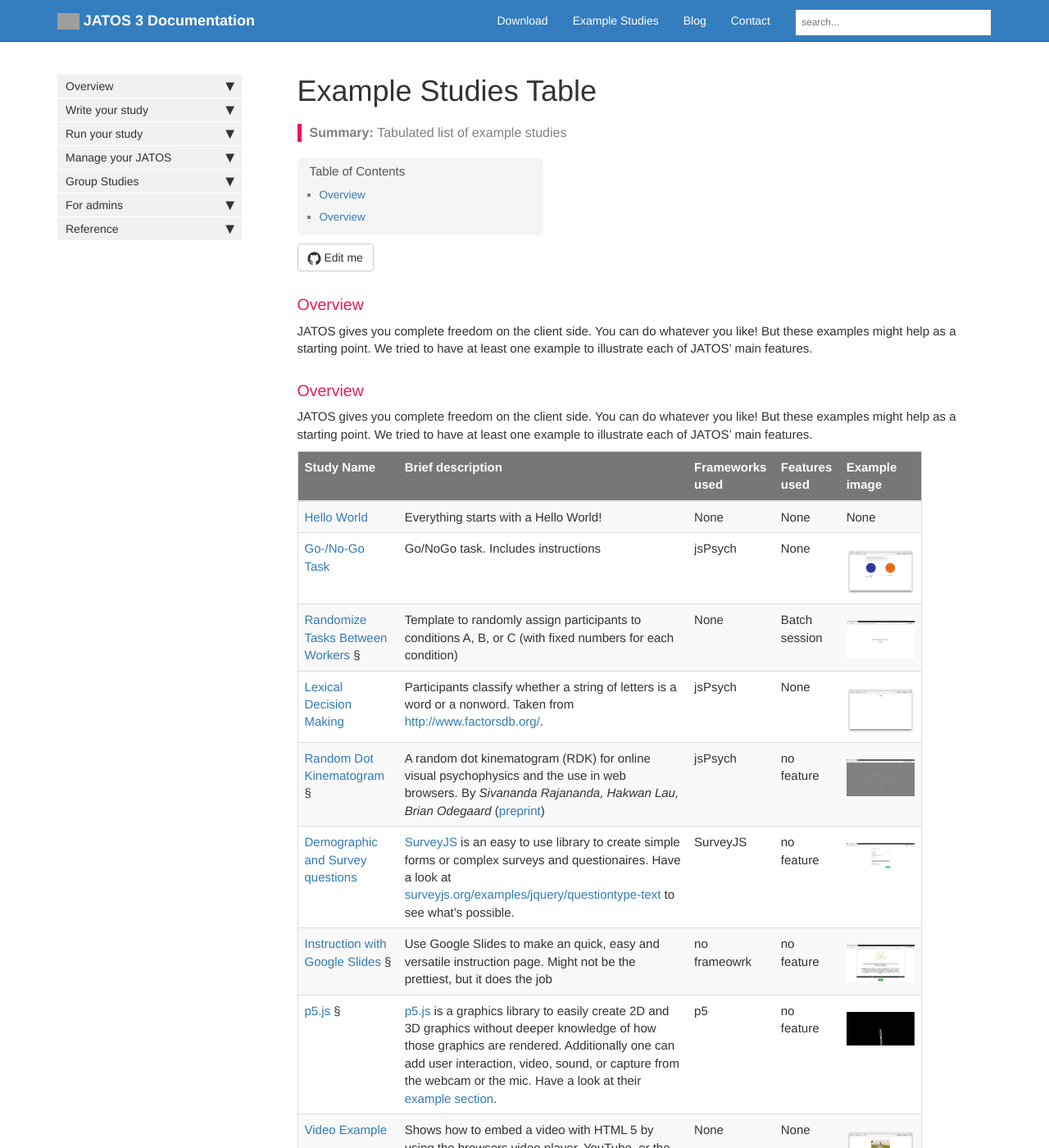
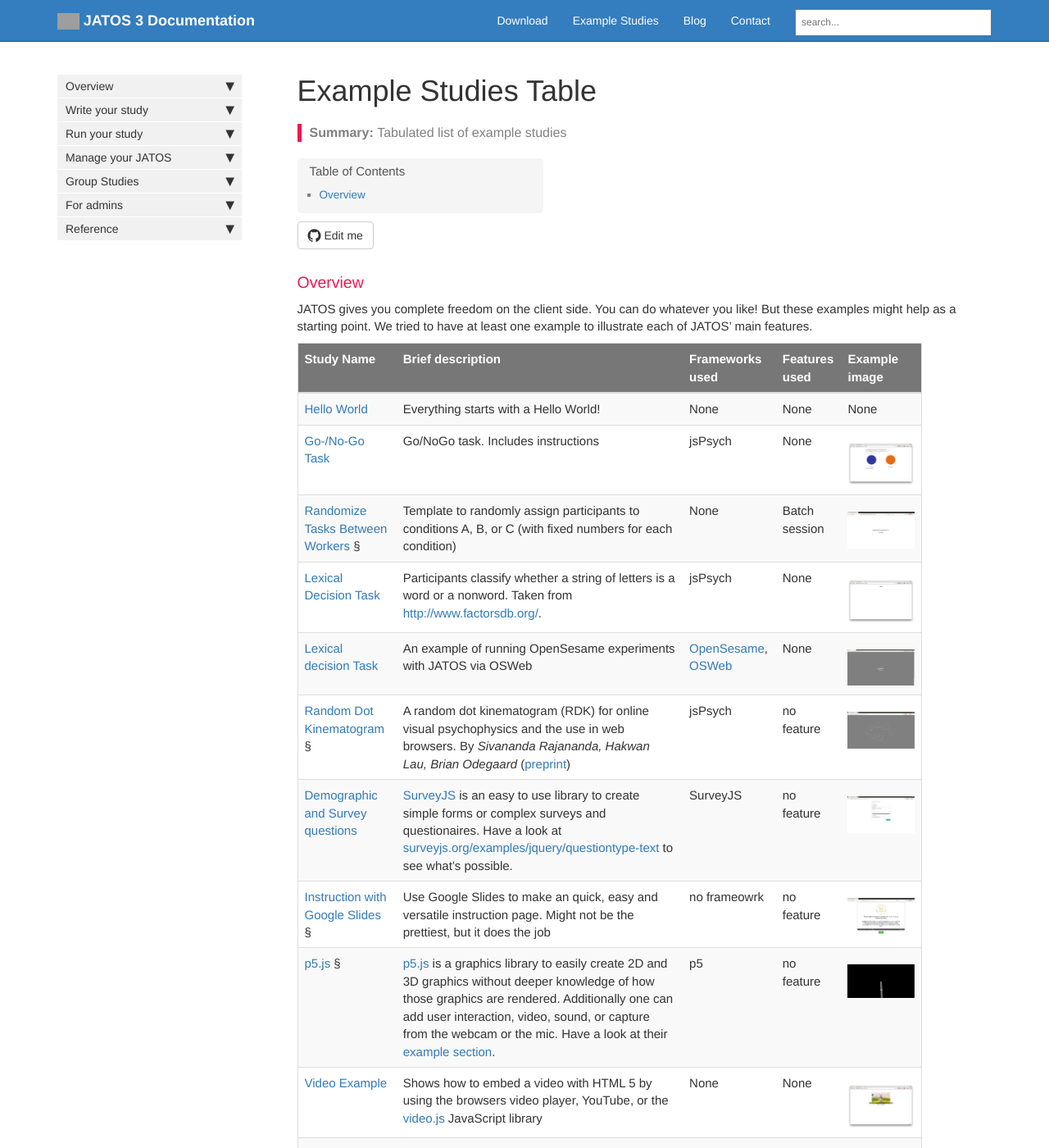
Before and after one commit to kristian-lange-tw/JATOS_docs_v3, a Jekyll site: the page built from pages/Example-Studies-Table.md, in a window 1280 px wide and 1400 px high. Shown: the whole window at 82% size. Built offline with Jekyll 4.4.1, drawn with Linux system fonts in a browser that asks for light colours; nearby versions of some CDN libraries; comment, search, counter and statistics services are not loaded; some of the changed text lies outside the part shown; grey boxes are pictures that could not be loaded.

Commit message:
Update Example-Studies-Table.md

```diff
--- a/pages/Example-Studies-Table.md
+++ b/pages/Example-Studies-Table.md
@@ -13,15 +13,13 @@
 ### Overview
 JATOS gives you complete freedom on the client side. You can do whatever you like! But these examples might help as a starting point. We tried to have at least one example to illustrate each of JATOS' main features.
 
-### Overview
-JATOS gives you complete freedom on the client side. You can do whatever you like! But these examples might help as a starting point. We tried to have at least one example to illustrate each of JATOS' main features.
-
 | Study Name             | Brief description   | Frameworks used | Features used   | Example image  |
 |-------------------|-------------------|-------------------|-------------------|-------------------|
 | [Hello World](https://github.com/JATOS/JATOS_examples/raw/master/examples/hello_world.zip) | Everything starts with a Hello World! | None | None | None  |
 | [Go-/No-Go Task](https://github.com/JATOS/JATOS_examples/raw/master/examples/go-nogo_task_(using_jspsych_6).zip) | Go/NoGo task. Includes instructions | jsPsych | None |  <img src="images/example-studies/Screenshot_gonogo.png" style="width:100%"/>|
 | [Randomize Tasks Between Workers](https://github.com/JATOS/JATOS_examples/raw/master/examples/randomize_tasks_between_workers.zip) §| Template to randomly assign participants to conditions A, B, or C (with fixed numbers for each condition) | None | Batch session| <img src="images/example-studies/Screenshot_randomization_between_workers.png" style="width:100%"/>|
-| [Lexical Decision Making](https://github.com/JATOS/JATOS_examples/raw/master/examples/lexical_decision_(using_jspsych).zip) | Participants classify whether a string of letters is a word or a nonword. Taken from [http://www.factorsdb.org/](http://www.factorsdb.org/). | jsPsych | None | <img src="images/example-studies/Screenshot_lexicalDecision_word.png" style="width:100%"/>|
+| [Lexical Decision Task](https://github.com/JATOS/JATOS_examples/raw/master/examples/lexical_decision_(using_jspsych).zip) | Participants classify whether a string of letters is a word or a nonword. Taken from [http://www.factorsdb.org/](http://www.factorsdb.org/). | jsPsych | None | <img src="images/example-studies/Screenshot_lexicalDecision_word.png" style="width:100%"/>|
+| [Lexical decision Task](https://github.com/JATOS/JATOS_examples/raw/master/examples/lexical-decision.osexp.zip) | An example of running OpenSesame experiments with JATOS via OSWeb | [OpenSesame](https://osdoc.cogsci.nl/), [OSWeb](https://osdoc.cogsci.nl/manual/osweb/#the-osweb-extension) | None |  <img src="images/example-studies/Screenshot_osweb_lexical_decision.png" style="width:100%"/>|
 |[Random Dot Kinematogram](https://github.com/JATOS/JATOS_examples/raw/master/examples/rdk.zip) § | A random dot kinematogram (RDK) for online visual psychophysics and the use in web browsers. By _Sivananda Rajananda, Hakwan Lau, Brian Odegaard_ ([preprint](https://www.biorxiv.org/content/early/2017/09/21/192377)) | jsPsych | no feature| <img src="images/example-studies/Screenshot_rdk.png" style="width:100%"/> |
 | [Demographic and Survey questions](https://github.com/JATOS/JATOS_examples/raw/master/examples/survey.js_ui_example.zip) | [SurveyJS](http://surveyjs.org) is an easy to use library to create simple forms or complex surveys and questionaires. Have a look at [surveyjs.org/examples/jquery/questiontype-text](http://surveyjs.org/examples/jquery/questiontype-text/) to see what's possible. | SurveyJS | no feature| <img src="images/example-studies/survey-js-screenshot.png" style="width:100%"/> |
 | [Instruction with Google Slides](https://github.com/JATOS/JATOS_examples/raw/master/examples/intro_with_google_slides.zip) § | Use Google Slides to make an quick, easy and versatile instruction page. Might not be the prettiest, but it does the job| no frameowrk | no feature| <img src="images/example-studies/Screenshot_intro_slides.png" style="width:100%"/> |
@@ -29,7 +27,10 @@
 | [Video Example](https://github.com/JATOS/JATOS_examples/raw/master/examples/video_example_study.zip) | Shows how to embed a video with HTML 5 by using the browsers video player, YouTube, or the [video.js](http://www.videojs.com/) JavaScript library | None | None |  <img src="images/example-studies/Screenshot_videoExample2.png" style="width:100%"/>|
 | [Results in CSV Format](https://github.com/JATOS/JATOS_examples/raw/master/examples/results_as_csv_example.zip) | Simple example of how to store results in CSV format | None | None |  <img src="images/example-studies/Screenshot_csv_example.png" style="width:100%"/>|
 | [Simple Consent Form](https://github.com/JATOS/JATOS_examples/raw/master/examples/consent_form.zip) | Simple example of a consent form with text and buttons ‘I agree’ and ‘Cancel’. | None | None |  <img src="images/example-studies/Screenshot_consent_form.png" style="width:100%"/>|
-| [Consent Form and Introduction with Preview Feature](https://github.com/JATOS/JATOS_examples/raw/master/examples/consent_form_and_introduction_with_preview_feature.zip) | This mobile-friendly example just has an introduction component that includes a consent text. | None | [Preview](http://www.jatos.org/Worker-Types.html#preview-links) |  <img src="images/example-studies/Screenshot_preview_showcase.png" style="width:100%"/>|
+| [Introduction and Consent with Preview Feature](https://github.com/JATOS/JATOS_examples/raw/master/examples/consent_form_and_introduction_with_preview_feature.zip) | This mobile-friendly example just has an introduction component that includes a consent text. | None | [Preview](http://www.jatos.org/Worker-Types.html#preview-links) |  <img src="images/example-studies/Screenshot_preview_showcase.png" style="width:100%"/>|
+| [2048 Game](https://github.com/JATOS/JATOS_examples/raw/master/examples/2048.zip) | This addictive game is created by Gabriele Cirulli. The original game is [published](https://github.com/gabrielecirulli/2048) under the MIT licence. | None | None |  <img src="images/example-studies/Screenshot_2048Game.png" style="width:100%"/>|
+| [Plot Data](https://github.com/JATOS/JATOS_examples/raw/master/examples/data_visualization_-_example.zip) | A slightly different use for JATOS: as a regular server to display an HTML page that displays study results | [Highcharts](http://www.highcharts.com/) | None |  <img src="images/example-studies/Screenshot_dataDisplay_scatter.png" style="width:100%"/>|
+
 
 
 
```
